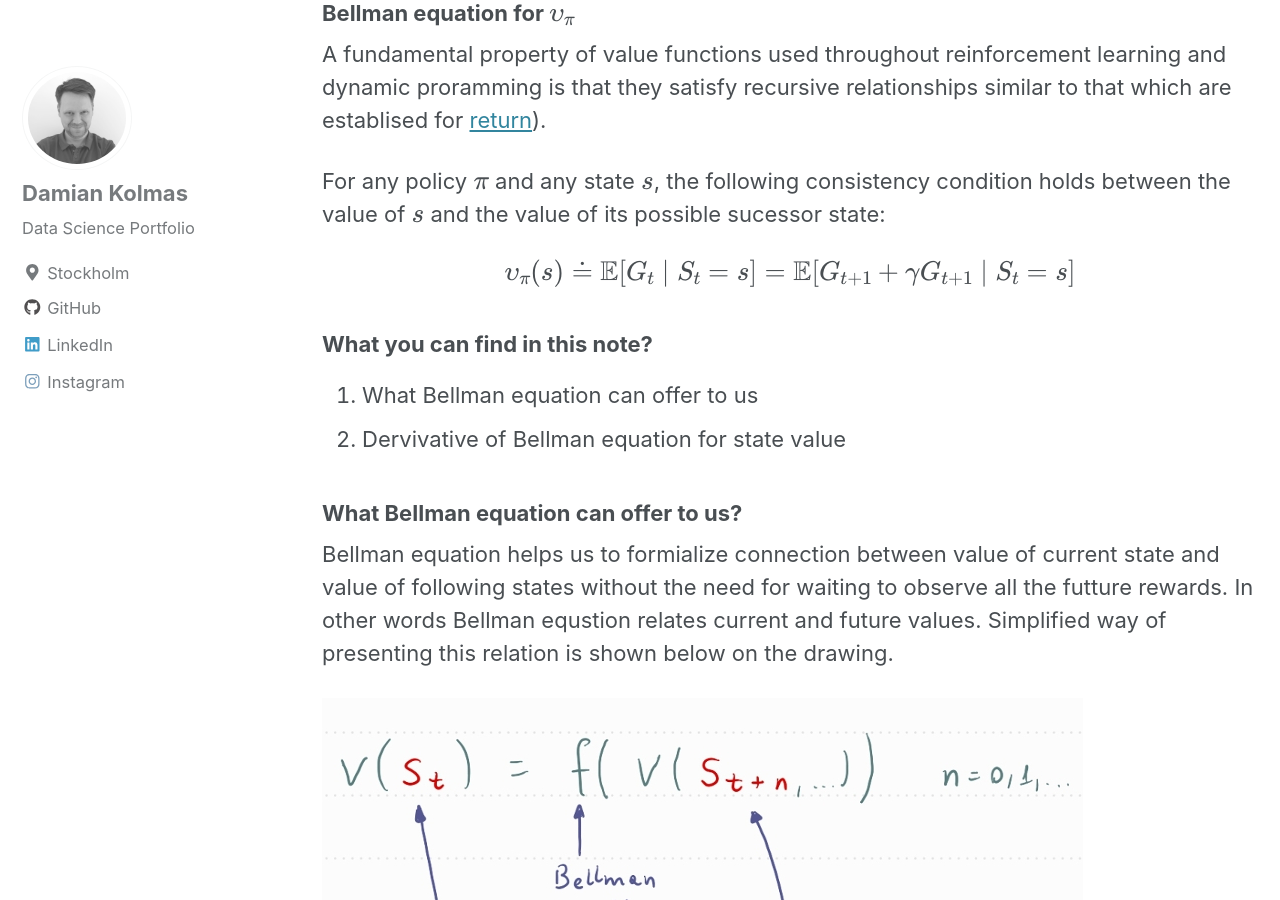
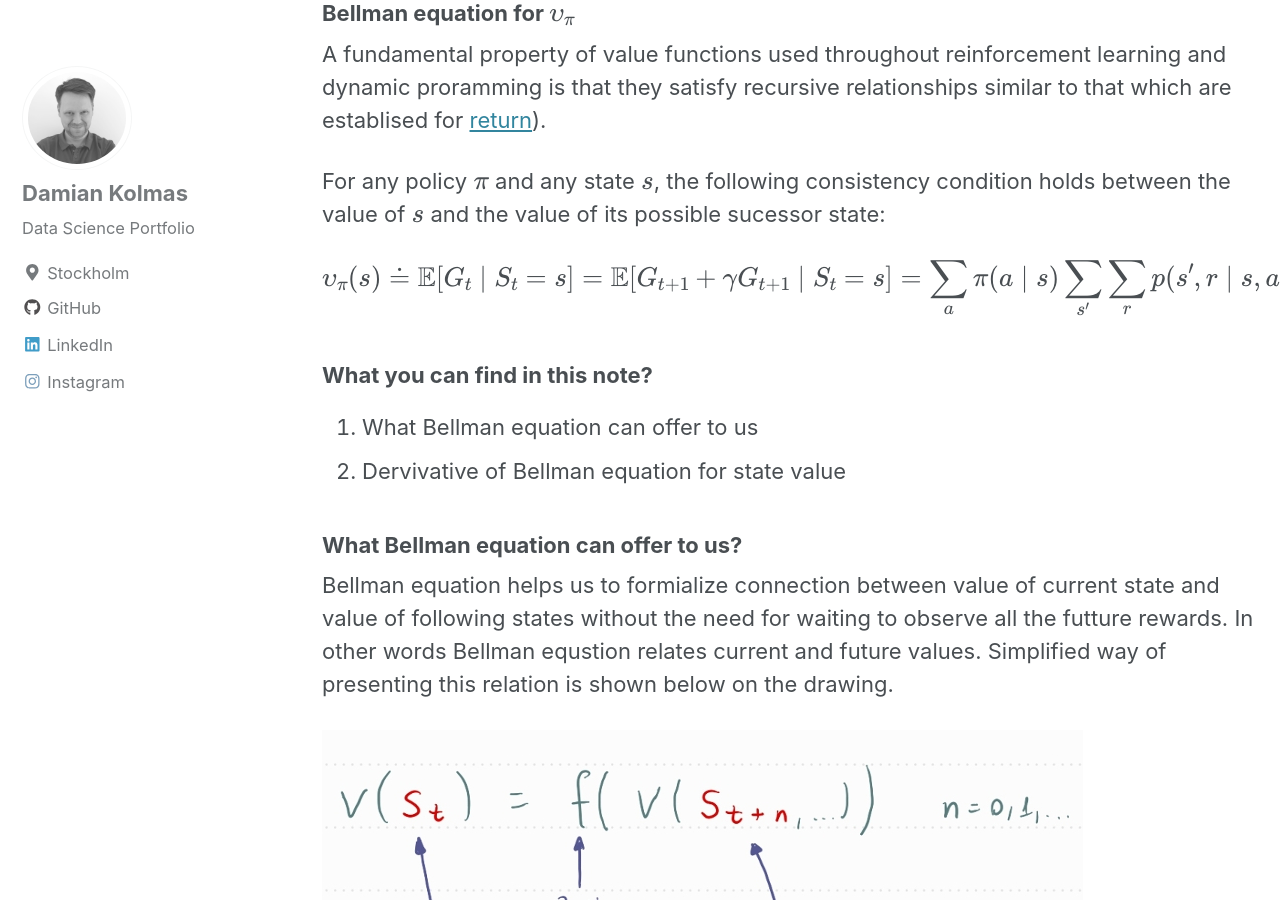
Before and after one commit to DKolmas/DKolmas.github.io, a Jekyll site: the page built from _posts/2020-01-07-Bellman-Equations-Introduction.md, in a window 1280 px wide and 900 px high, scrolled down 713 px. Built offline with Jekyll 4.4.1, drawn with Linux system fonts in a browser that asks for light colours; cached includes are drawn as plain includes; formulas are drawn with MathJax 3.

Commit message:
editing post

```diff
--- a/_posts/2020-01-07-Bellman-Equations-Introduction.md
+++ b/_posts/2020-01-07-Bellman-Equations-Introduction.md
@@ -22,8 +22,9 @@ A fundamental property of value functions used throughout reinforcement learning
 
 For any policy $$\pi$$ and any state $$s$$, the following consistency condition holds between the value of $$s$$ and the value of its possible sucessor state:
 
-$$\upsilon_{\pi}(s) \doteq \mathbb{E}[G_t \mid S_t = s ] = \\
-\mathbb{E}[G_{t+1}+\gamma G_{t+1} \mid S_t = s ]$$
+$$\upsilon_{\pi}(s) \doteq \mathbb{E}[G_t \mid S_t = s ]\\
+= \mathbb{E}[G_{t+1}+\gamma G_{t+1} \mid S_t = s ]\\
+= \sum_{a}\pi(a\mid s)\sum_{s'}\sum_{r}p(s',r\mid s,a)[r+\gamma \mathbb{E}[G_{t+1} \mid S_{t+1} = s' ]]$$
 
 ### What you can find in this note?
 1. What Bellman equation can offer to us
```
